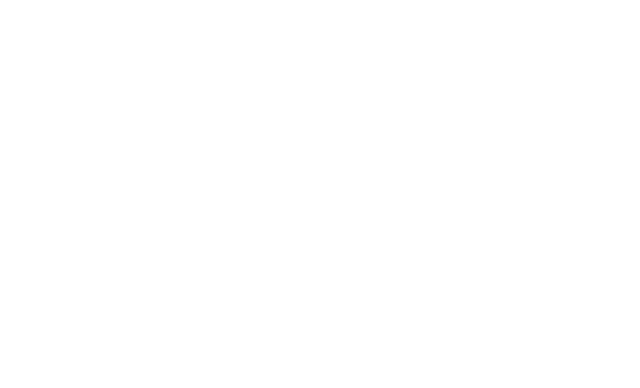
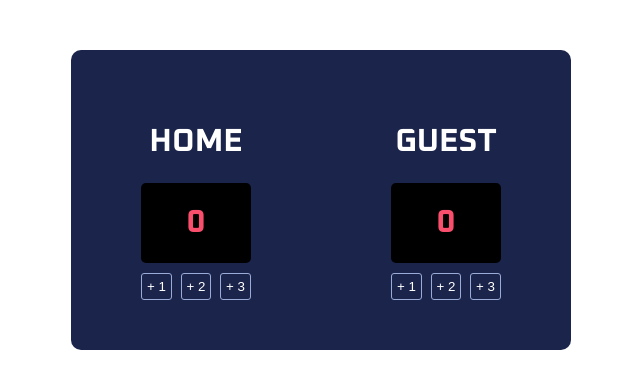
Before and after one commit to madinphagami/scoreboard, a plain HTML site: page index.html in a window 1280 px wide. Shown: the whole page, without its empty margins (319-959 px from the left). Drawn offline with Linux system fonts and the light colour scheme.

Commit message:
completed

```diff
--- a/index.html
+++ b/index.html
@@ -1,11 +1,39 @@
 <!DOCTYPE html>
 <html lang="en">
+
 <head>
     <meta charset="UTF-8">
     <meta name="viewport" content="width=device-width, initial-scale=1.0">
     <title>Document</title>
+    <link rel="stylesheet" href="styles.css">
+    <link rel="preconnect" href="https://fonts.googleapis.com">
+    <link rel="preconnect" href="https://fonts.gstatic.com" crossorigin>
+    <link href="https://fonts.googleapis.com/css2?family=Oxanium:wght@200..800&display=swap" rel="stylesheet">
 </head>
+
 <body>
+    <div class="container">
+        <div class="team-section">
+            <h1 class="team-text">HOME</h1>
+            <h1 class="team-score" id="home-score">0</h1>
+            <div class="score-adder">
+                <button type="button" onclick="addHomeOne()">+ 1</button>
+                <button type="button" onclick="addHomeTwo()">+ 2</button>
+                <button type="button" onclick="addHomeThree()">+ 3</button>
+            </div>
+        </div>
+        <div class="team-section">
+            <h1 class="team-text">GUEST</h1>
+            <h1 class="team-score" id="guest-score">0</h1>
+            <div class="score-adder">
+                <button type="button" onclick="addGuestOne()">+ 1</button>
+                <button type="button" onclick="addGuestTwo()">+ 2</button>
+                <button type="button" onclick="addGuestThree()">+ 3</button>
+            </div>
 
+        </div>
+    </div>
+    <script src="script.js"></script>
 </body>
+
 </html>
--- a/script.js
+++ b/script.js
@@ -1 +1,31 @@
-console.log()
+let homeScore = document.getElementById("home-score");
+let guestScore = document.getElementById("guest-score");
+
+let totalHomeScore = 0;
+let totalGuestScore = 0;
+
+function addHomeOne() {
+    totalHomeScore += 1;
+    homeScore.textContent = totalHomeScore;
+}
+function addHomeTwo() {
+    totalHomeScore += 2;
+    homeScore.textContent = totalHomeScore;
+}
+function addHomeThree() {
+    totalHomeScore += 3;
+    homeScore.textContent = totalHomeScore;
+}
+
+function addGuestOne(){
+    totalGuestScore += 1;
+    guestScore.textContent = totalGuestScore;
+}
+function addGuestTwo(){
+    totalGuestScore += 2;
+    guestScore.textContent = totalGuestScore;
+}
+function addGuestThree(){
+    totalGuestScore += 3;
+    guestScore.textContent = totalGuestScore;
+}
--- a/styles.css
+++ b/styles.css
@@ -1,8 +1,54 @@
 body {
-    margin: 0;
+    margin: 0px;
+    text-align: center;
+    font-family: "Oxanium", sans-serif;
 }
 
 .container {
+    background: #1B244A;
+    width: 500px;
+    height: 300px;
+    margin: 50px auto;
+    border-radius: 10px;
+
     display: flex;
     justify-content: space-around;
+    align-items: center;
 }
+
+.team-section {
+    width: 110px;
+}
+
+.team-text, button{
+    color: white;
+}
+
+.score-adder {
+    color: #9AABD8
+}
+
+.team-score {
+    color: #F94F6D;
+    background: black;
+    padding: 20px;
+    border-radius: 5px;
+    margin-bottom: 10px;
+}
+
+.score-adder {
+    display: flex;
+    justify-content: space-between;
+    align-items: center;
+}
+
+button {
+    background: #1B244A;
+    border: 1px solid #9AABD8;
+    border-radius: 3px;
+    padding: 5px;
+}
+
+button:hover {
+  background: #2C3A78; /* lighter navy */
+}
```
